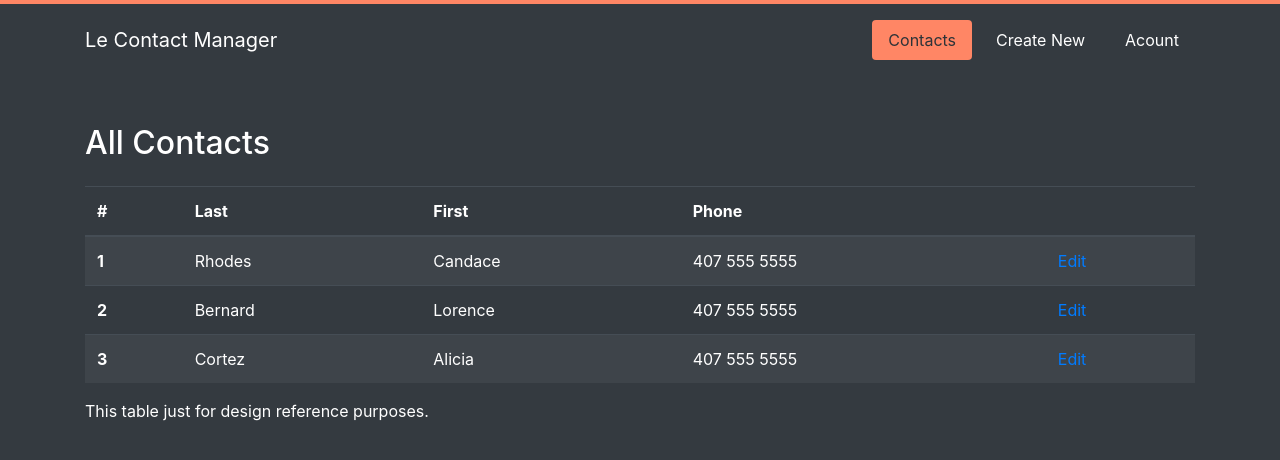
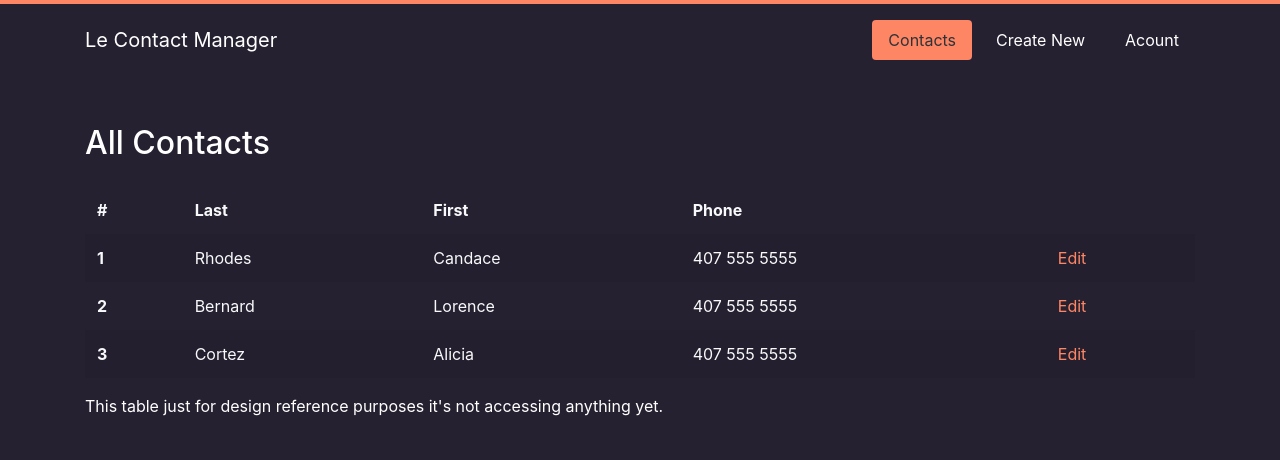
Before and after one commit to team7ftw/leContactManager, a React (Create React App) app in the folder frontend/: page / in a window 1280 px wide. Shown: the top 460 px of the page. Built offline with nearby package versions, Linux system fonts and the light colour scheme; the HTML template or start-up script is replaced by a standard one.

Commit message:
Update stylesheet

```diff
--- a/frontend/public/index.html
+++ b/frontend/public/index.html
@@ -26,7 +26,7 @@
     -->
     <title>Le Contact Manager</title>
   </head>
-  <body class="bg-dark">
+  <body>
     <noscript>You need to enable JavaScript to run this app!</noscript>
     <div id="top-visual"></div>
     <div id="root"></div>
--- a/frontend/src/App.css
+++ b/frontend/src/App.css
@@ -8,6 +8,14 @@ body {
     sans-serif; */
   -webkit-font-smoothing: antialiased;
   -moz-osx-font-smoothing: grayscale;
+}
+
+a {
+  color: #FF8665;
+}
+a:hover {
+  text-decoration: none;
+  color: rgb(255, 167, 142);
 }
 
 /* Little visual flair */
@@ -40,6 +48,10 @@ body {
   background-color: #FF8665;
 }
 
+.borderless td, .borderless th, .borderless thead th {
+  border: none;
+}
+
 code {
   font-family: source-code-pro, Menlo, Monaco, Consolas, 'Courier New',
     monospace;
--- a/frontend/src/components/contact-list.component.js
+++ b/frontend/src/components/contact-list.component.js
@@ -6,7 +6,7 @@ class ContactList extends Component {
             <div className="mt-4">
                 <h2 className="mb-4">All Contacts</h2>
 
-                <table className="table table-striped table-hover table-dark">
+                <table className="table table-striped text-light borderless">
                 <thead>
                     <tr>
                         <th scope="col">#</th>
@@ -40,7 +40,7 @@ class ContactList extends Component {
                     </tr>
                 </tbody>
             </table>
-            <p className="muted">This table just for design reference purposes.</p>
+            <p className="muted">This table just for design reference purposes it's not accessing anything yet.</p>
         </div>
         );
     }
--- a/frontend/src/components/new-contact.component.js
+++ b/frontend/src/components/new-contact.component.js
@@ -103,6 +103,7 @@ class NewContact extends Component {
         e.preventDefault();
 
         // TODO: POST to API
+        // Will probably use axios
         console.log(`Form submitted:`);
         console.log(`Contact name: ${this.state.c_firstname} ${this.state.c_lastname}`);
 
```
